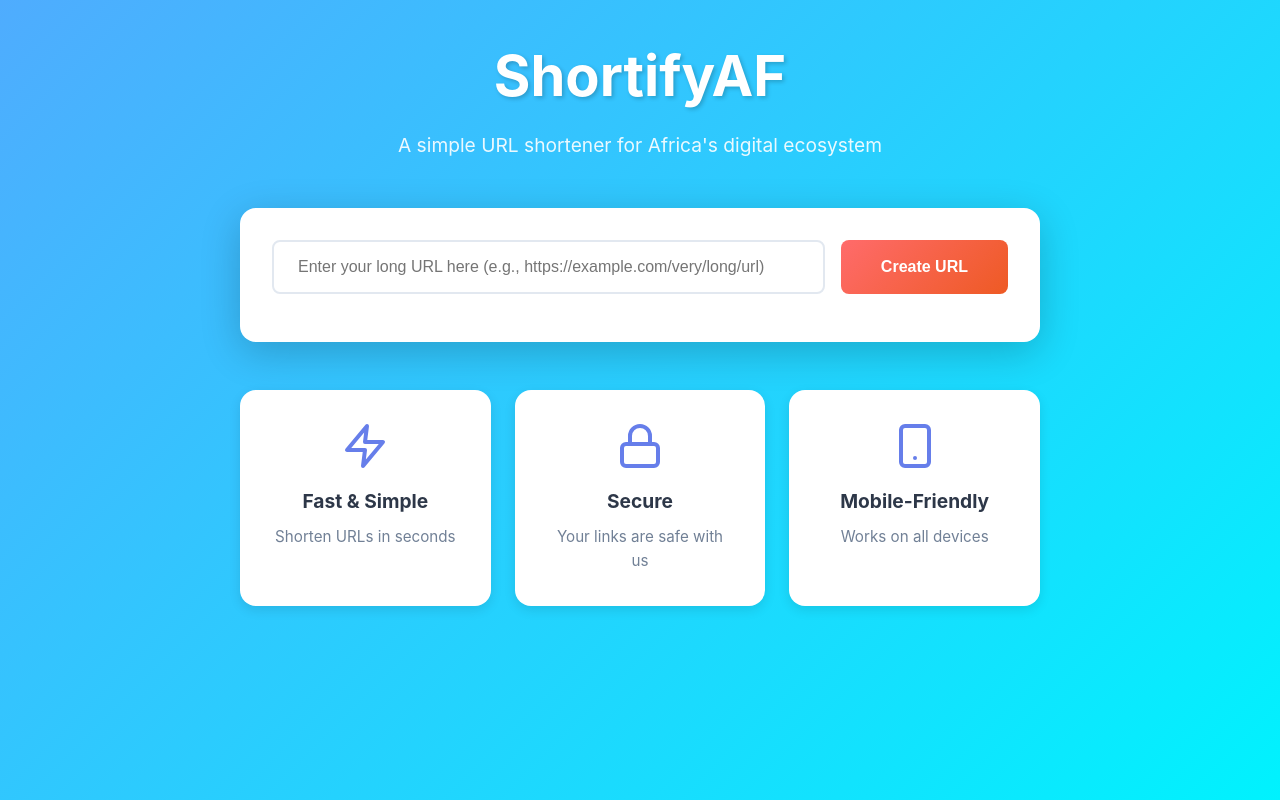
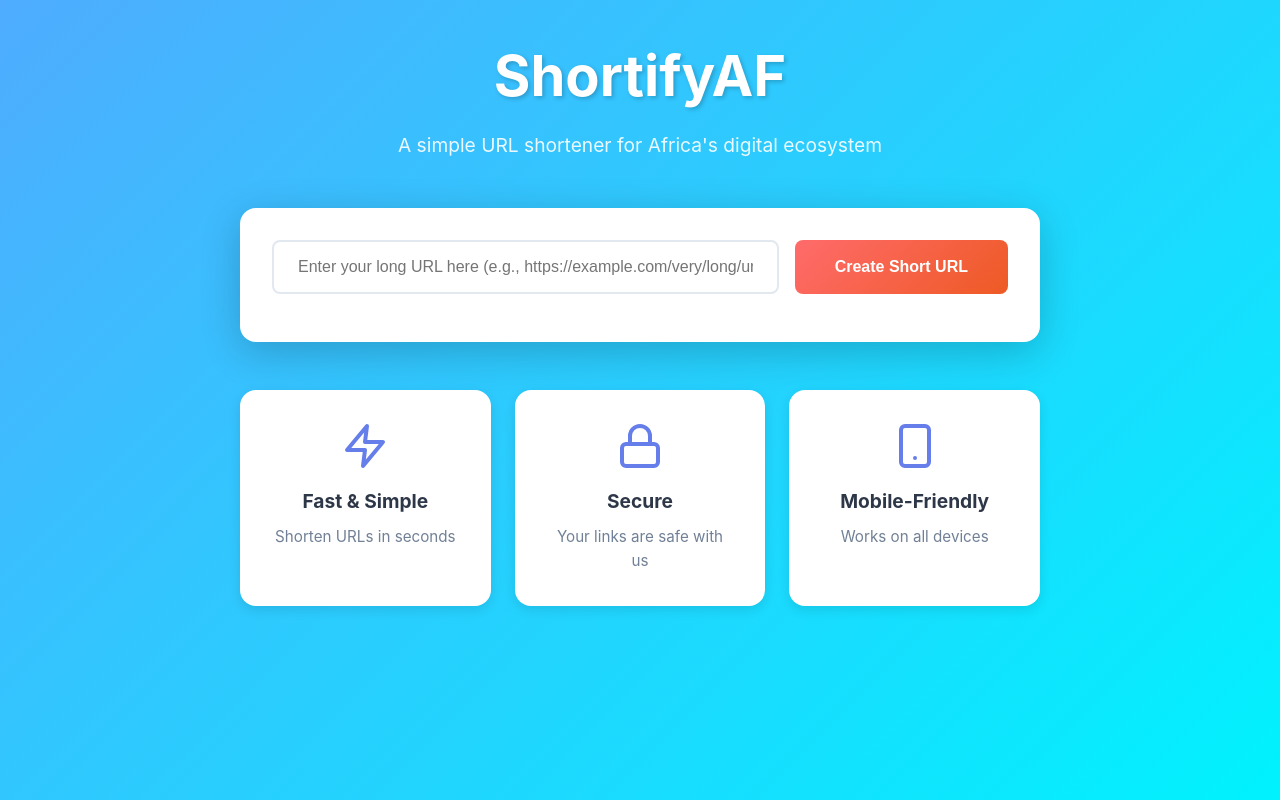
Before and after one commit to Simeon-Azeh/shortifyaf, a React app in the folder frontend/: page / in a window 1280 px wide. Built offline with nearby package versions, Linux system fonts and the light colour scheme; no server answers; the HTML template or start-up script is replaced by a standard one.

Commit message:
change button link

```diff
--- a/frontend/src/components/HomePage.jsx
+++ b/frontend/src/components/HomePage.jsx
@@ -132,7 +132,7 @@ const HomePage = () => {
                             {loading ? (
                                 <span className="loading-spinner"></span>
                             ) : (
-                                'Create URL'
+                                'Create Short URL'
                             )}
                         </button>
                     </div>
```
